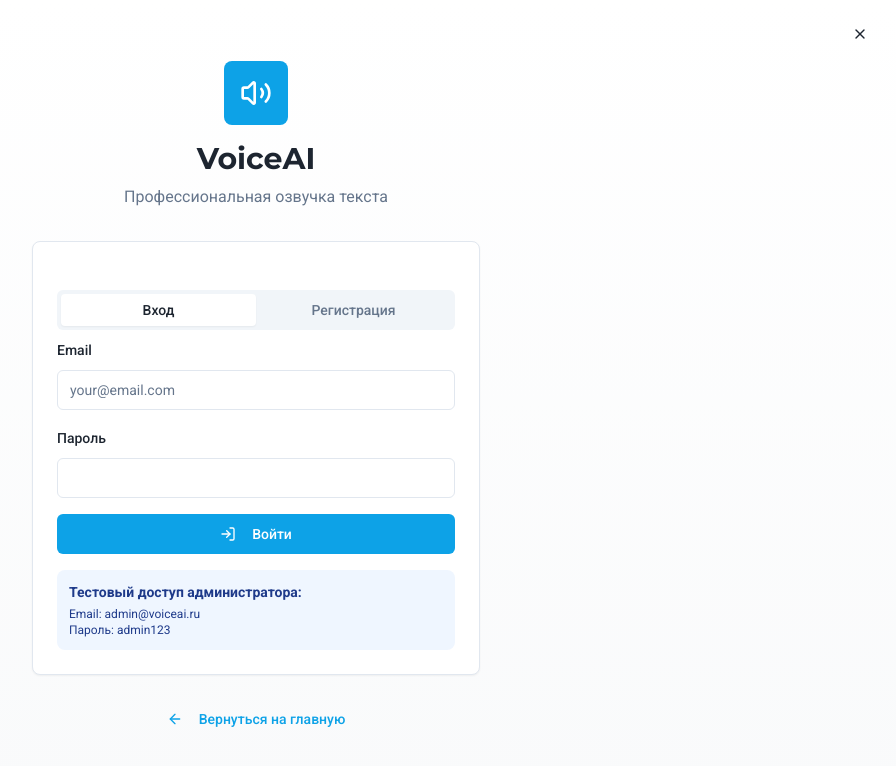
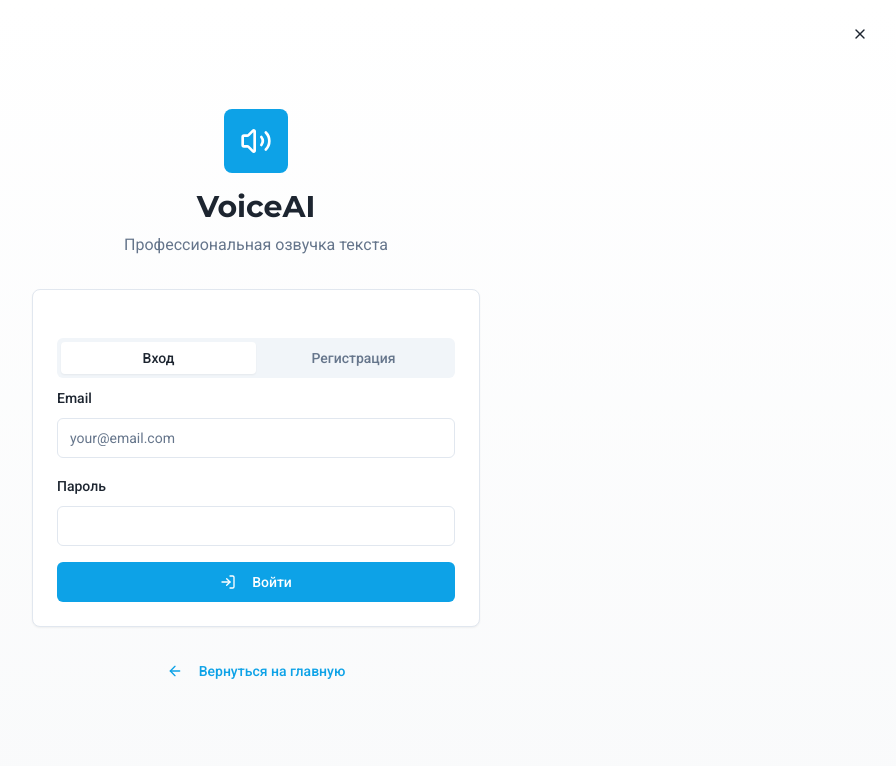
Before and after one commit to pr-poehali-dev/voice-text-application, a React (Vite) app: page / in a window 1280 px wide. Both pictures are taken after a click on the button "Войти". Shown: the top 766 px of the page, without its empty margins (384-1280 px from the left). Built offline with nearby package versions, Linux system fonts and the light colour scheme.

Commit message:
Убрать текст со страницы входа

```diff
--- a/src/pages/Auth.tsx
+++ b/src/pages/Auth.tsx
@@ -154,12 +154,6 @@ const Auth = ({ onLogin, onNavigate }: { onLogin: (user: User) => void; onNaviga
                       </>
                     )}
                   </Button>
-
-                  <div className="mt-4 p-3 bg-blue-50 rounded-lg text-sm text-blue-900">
-                    <p className="font-semibold mb-1">Тестовый доступ администратора:</p>
-                    <p className="text-xs">Email: admin@voiceai.ru</p>
-                    <p className="text-xs">Пароль: admin123</p>
-                  </div>
                 </form>
               </TabsContent>
 
```
